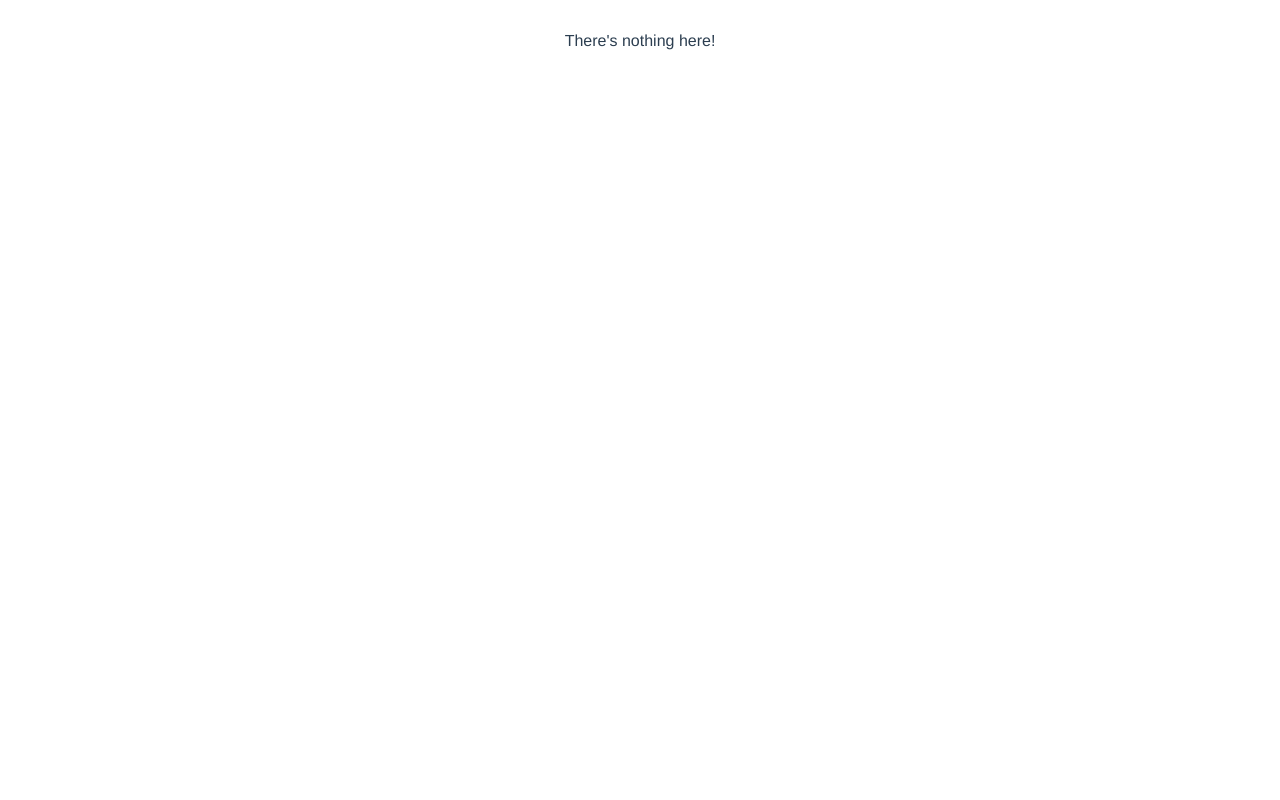
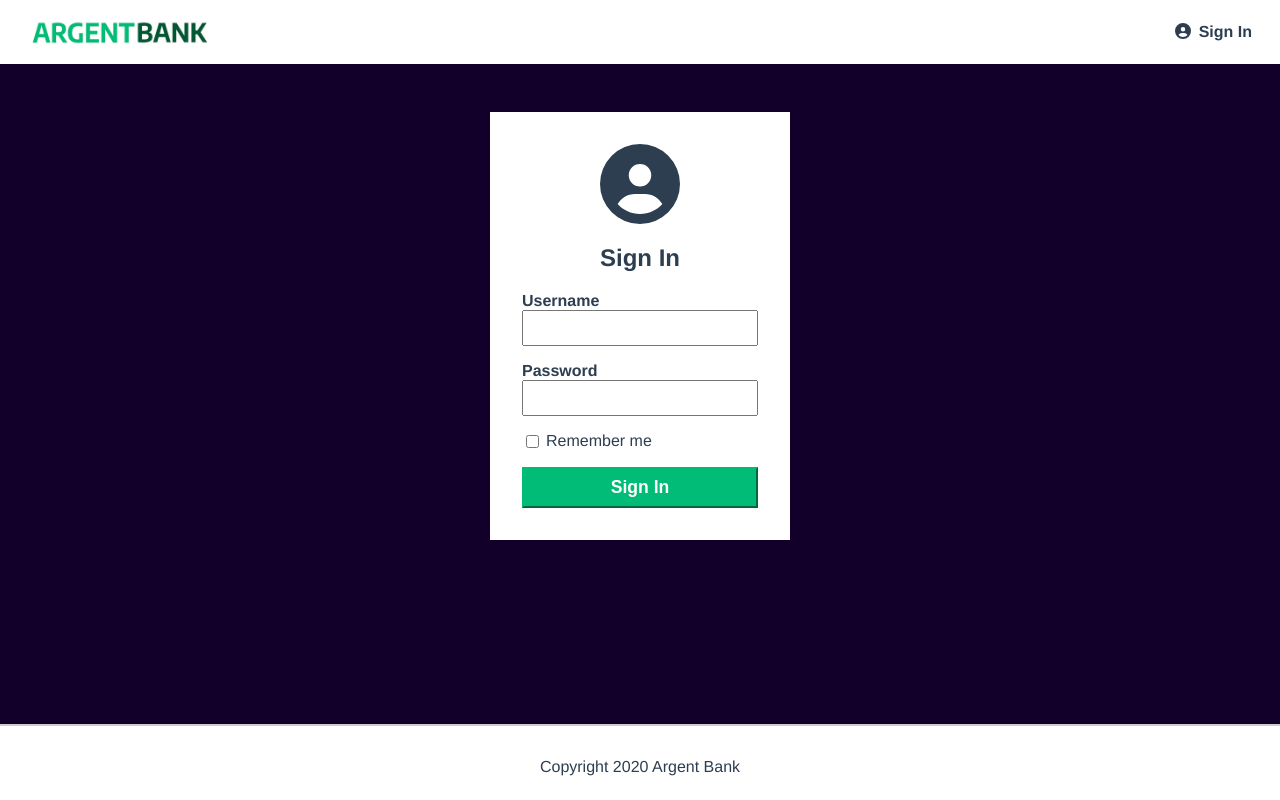
Before and after one commit to gwenananaelle/GwenaelleDuchesne_13_06052021, a React (Create React App) app: page /login in a window 1280 px wide. Built offline with nearby package versions, Linux system fonts and the light colour scheme.

Commit message:
login page with SignIn form

```diff
--- /dev/null
+++ b/src/components/SignInForm.js
@@ -0,0 +1,60 @@
+import { FontAwesomeIcon } from '@fortawesome/react-fontawesome'
+import { faCircleUser } from '@fortawesome/free-solid-svg-icons'
+import { useState } from 'react'
+
+function SignInForm() {
+    const [email, setEmail] = useState('')
+    const [password, setPassword] = useState('')
+    const [isRemembered, setIsRemembered] = useState(false)
+
+    async function handleSubmit(e) {
+        e.preventDefault()
+        // const user = JSON.stringify({ email: email, password: password })
+        // login(user)
+    }
+    return (
+        <main className="main bg-dark">
+            <section className="sign-in-content">
+                <FontAwesomeIcon icon={faCircleUser} className="sign-in-icon" />
+                <h1>Sign In</h1>
+                <form onSubmit={handleSubmit}>
+                    <div className="input-wrapper">
+                        <label htmlFor="username">Username</label>
+                        <input
+                            name="email"
+                            autoComplete="username"
+                            type="text"
+                            id="username"
+                            value={email}
+                            onChange={(e) => setEmail(e.target.value)}
+                        />
+                    </div>
+                    <div className="input-wrapper">
+                        <label htmlFor="password">Password</label>
+                        <input
+                            name="password"
+                            autoComplete="current-password"
+                            type="password"
+                            id="password"
+                            value={password}
+                            onChange={(e) => setPassword(e.target.value)}
+                        />
+                    </div>
+                    <div className="input-remember">
+                        <input
+                            type="checkbox"
+                            id="remember-me"
+                            value={isRemembered}
+                            onChange={(e) => setIsRemembered(e.target.value)}
+                        />
+                        <label htmlFor="remember-me">Remember me</label>
+                    </div>
+                    <button className="sign-in-button" type="submit">
+                        Sign In
+                    </button>
+                </form>
+            </section>
+        </main>
+    )
+}
+export default SignInForm
--- a/src/index.js
+++ b/src/index.js
@@ -1,14 +1,15 @@
-import React from 'react';
+import React from 'react'
 import { BrowserRouter, Routes, Route } from 'react-router-dom'
-import { createRoot } from 'react-dom/client';
-import { Provider } from 'react-redux';
-import { store } from './app/store';
-import App from './App';
-import reportWebVitals from './reportWebVitals';
-import './index.css';
+import { createRoot } from 'react-dom/client'
+import { Provider } from 'react-redux'
+import { store } from './app/store'
+import App from './App'
+import reportWebVitals from './reportWebVitals'
+import './index.css'
+import Login from './pages/Login'
 
-const container = document.getElementById('root');
-const root = createRoot(container);
+const container = document.getElementById('root')
+const root = createRoot(container)
 
 root.render(
     <React.StrictMode>
@@ -16,6 +17,7 @@ root.render(
             <BrowserRouter>
                 <Routes>
                     <Route path="/" element={<App />} />
+                    <Route path="login" element={<Login />} />
                     <Route
                         path="*"
                         element={
@@ -28,9 +30,9 @@ root.render(
             </BrowserRouter>
         </Provider>
     </React.StrictMode>
-);
+)
 
 // If you want to start measuring performance in your app, pass a function
 // to log results (for example: reportWebVitals(console.log))
 // or send to an analytics endpoint. Learn more: https://bit.ly/CRA-vitals
-reportWebVitals();
+reportWebVitals()
--- /dev/null
+++ b/src/pages/Login.jsx
@@ -0,0 +1,13 @@
+import NavigationBar from "../components/NavigationBar"
+import Footer from "../components/Footer"
+import SignInForm from "../components/SignInForm"
+
+export default function Login() {
+    return(
+        <>
+            <NavigationBar />
+            <SignInForm />
+            <Footer />
+        </>
+    )
+}
```
Lines whose indentation alone changed are shown as unchanged.
